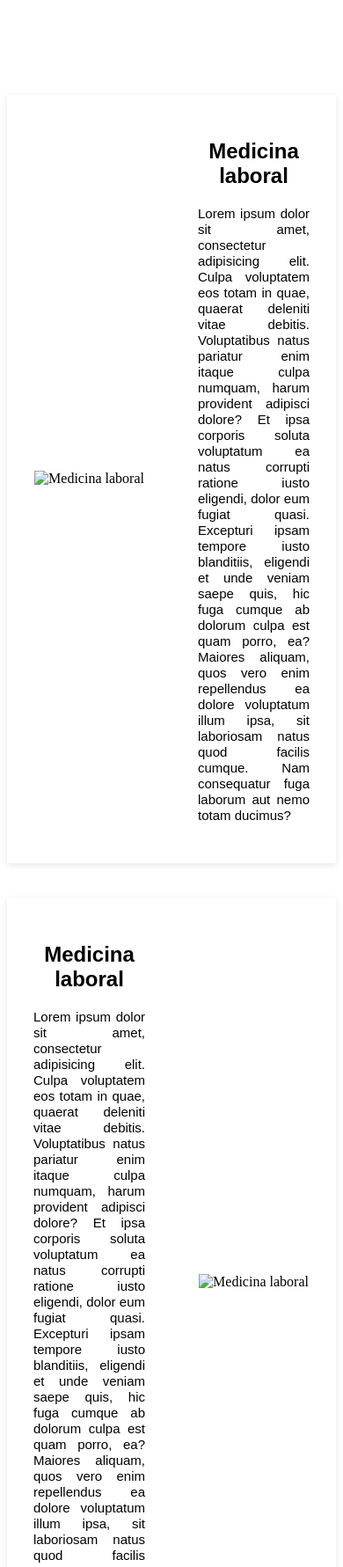
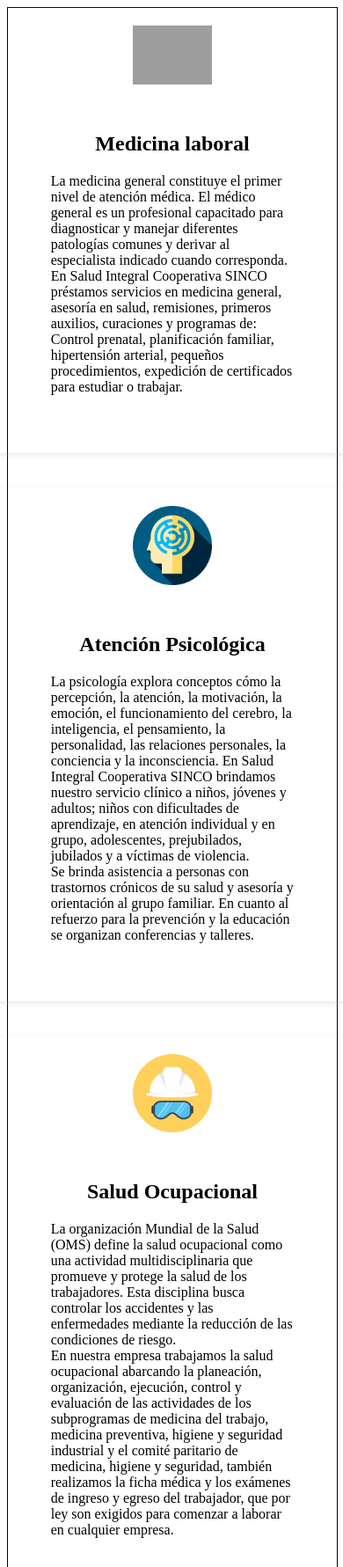
Before and after one commit to boterosalas/sinco, a plain HTML site: page index.html in a window 390 px wide. Shown: the top 1781 px of the page at 88% size. Drawn offline with Linux system fonts and the light colour scheme; grey boxes are pictures that could not be loaded.

```diff
--- a/index.html
+++ b/index.html
@@ -1,94 +1,130 @@
 <!DOCTYPE html>
 <html lang="en">
+
 <head>
     <meta charset="UTF-8">
+    <meta name="viewport" content="width=device-width, user-scalable=no, initial-scale=1.0, maximum-scale=1.0, minimum-scale=1.0">
     <title>Sinco</title>
 </head>
+
 <body>
-    <div style="width:100%;min-height:100vh;display:flex;justify-content:center;align-items:center;flex-direction:column;padding-top:100px;padding-bottom:100px;">
-        <div class="service-container" style="width:100%;max-width:920px;justify-content:center;align-items:center;display:flex;box-shadow: 0px 2px 7px 0px rgba(168,168,168,0.29);">
-            <div class="service-img" style="width:50%;text-align:center;">
-                <img src="img/lab.png" width="300" alt="Medicina laboral">
+    <style>
+        @media (max-width:900px) {
+            .service-container {
+                flex-direction: column;
+            }
+
+            .service-description {
+                width: 90% !important;
+                order: 2;
+            }
+
+            .service-img {
+                order: 1;
+            }
+            .service-description p{
+                text-align: left !important;
+            }
+        }
+        .service-img img {
+            width: 80%;
+            max-width: 260px;
+        }
+
+    </style>
+    <div style="width:100%;display:flex;justify-content:center;align-items:center;flex-direction:column;margin-bottom:30px;max-width:1100px;border:1px solid;margin:auto;">
+        <div class="service-container" style="width:100%;justify-content:center;align-items:center;display:flex;box-shadow: 0px 2px 7px 0px rgba(168,168,168,0.29);padding:20px;">
+            <div class="service-img" style="width:30%;text-align:center;">
+                <img src="https://boterosalas.github.io/sinco/img/medicina.png" alt="Medicina laboral">
             </div>
-            <div class="service-description" style="width:50%;">
-               <h2 style="padding:30px;padding-bottom:0px;font-family:sans-serif;text-align:center;">
+            <div class="service-description" style="width:70%;">
+                <h2 style="padding:30px;padding-bottom:0px;text-align:center;font-weight:bold;">
                     Medicina laboral
                 </h2>
-                <p style="font-family:sans-serif;font-size:15px;line-height:18px;padding:30px;padding-top:0px;text-align:justify;">
-                    Lorem ipsum dolor sit amet, consectetur adipisicing elit. Culpa voluptatem eos totam in quae, quaerat deleniti vitae debitis. Voluptatibus natus pariatur enim itaque culpa numquam, harum provident adipisci dolore? Et ipsa corporis soluta voluptatum ea natus corrupti ratione iusto eligendi, dolor eum fugiat quasi. Excepturi ipsam tempore iusto blanditiis, eligendi et unde veniam saepe quis, hic fuga cumque ab dolorum culpa est quam porro, ea? Maiores aliquam, quos vero enim repellendus ea dolore voluptatum illum ipsa, sit laboriosam natus quod facilis cumque. Nam consequatur fuga laborum aut nemo totam ducimus?
+                <p style="font-size:16px;line-height:18px;padding:30px;padding-top:0px;text-align:justify;">
+                    La medicina general constituye el primer nivel de atención médica. El médico general es un profesional capacitado para diagnosticar y manejar diferentes patologías comunes y derivar al especialista indicado cuando corresponda.<br>En Salud Integral Cooperativa SINCO préstamos servicios en medicina general, asesoría en salud, remisiones, primeros auxilios, curaciones y programas de: Control prenatal, planificación familiar, hipertensión arterial, pequeños procedimientos, expedición de certificados para estudiar o trabajar.
                 </p>
             </div>
         </div>
         <div style="margin-top:20px;margin-bottom:20px;"></div>
-        <div class="service-container" style="width:100%;max-width:920px;justify-content:center;align-items:center;display:flex;box-shadow: 0px 2px 7px 0px rgba(168,168,168,0.29);">
-           <div class="service-description" style="width:50%;">
-               <h2 style="padding:30px;padding-bottom:0px;font-family:sans-serif;text-align:center;">
-                   Medicina laboral
+        <div class="service-container" style="width:100%;justify-content:center;align-items:center;display:flex;box-shadow: 0px 2px 7px 0px rgba(168,168,168,0.29);padding:20px;">
+            <div class="service-description" style="width:70%;">
+                <h2 style="padding:30px;padding-bottom:0px;text-align:center;font-weight:bold;">
+                    Atención Psicológica
                 </h2>
-                <p style="font-family:sans-serif;font-size:15px;line-height:18px;padding:30px;padding-top:0px;text-align:justify;">
-                    Lorem ipsum dolor sit amet, consectetur adipisicing elit. Culpa voluptatem eos totam in quae, quaerat deleniti vitae debitis. Voluptatibus natus pariatur enim itaque culpa numquam, harum provident adipisci dolore? Et ipsa corporis soluta voluptatum ea natus corrupti ratione iusto eligendi, dolor eum fugiat quasi. Excepturi ipsam tempore iusto blanditiis, eligendi et unde veniam saepe quis, hic fuga cumque ab dolorum culpa est quam porro, ea? Maiores aliquam, quos vero enim repellendus ea dolore voluptatum illum ipsa, sit laboriosam natus quod facilis cumque. Nam consequatur fuga laborum aut nemo totam ducimus?
+                <p style="font-size:16px;line-height:18px;padding:30px;padding-top:0px;text-align:justify;">
+                    La psicología explora conceptos cómo la percepción, la atención, la motivación, la emoción, el funcionamiento del cerebro, la inteligencia, el pensamiento, la personalidad, las relaciones personales, la conciencia y la inconsciencia. En Salud Integral Cooperativa SINCO brindamos nuestro servicio clínico a niños, jóvenes y adultos; niños con dificultades de aprendizaje, en atención individual y en grupo, adolescentes, prejubilados, jubilados y a víctimas de violencia.<br>Se brinda asistencia a personas con trastornos crónicos de su salud y asesoría y orientación al grupo familiar. En cuanto al refuerzo para la prevención y la educación se organizan conferencias y talleres.
                 </p>
             </div>
-            <div class="service-img" style="width:50%;text-align:center;">
-                <img src="img/lab.png" width="300" alt="Medicina laboral">
+            <div class="service-img" style="width:30%;text-align:center;">
+                <img src="https://boterosalas.github.io/sinco/img/psicologia.png" alt="Medicina laboral">
             </div>
         </div>
         <div style="margin-top:20px;margin-bottom:20px;"></div>
-        <div class="service-container" style="width:100%;max-width:920px;justify-content:center;align-items:center;display:flex;box-shadow: 0px 2px 7px 0px rgba(168,168,168,0.29);">
-            <div class="service-img" style="width:50%;text-align:center;">
-                <img src="img/lab.png" width="300" alt="Medicina laboral">
+        <div class="service-container" style="width:100%;justify-content:center;align-items:center;display:flex;box-shadow: 0px 2px 7px 0px rgba(168,168,168,0.29);padding:20px;">
+            <div class="service-img" style="width:30%;text-align:center;">
+                <img src="https://boterosalas.github.io/sinco/img/salud-ocupacional.png" width="260" alt="Medicina laboral">
             </div>
-            <div class="service-description" style="width:50%;">
-               <h2 style="padding:30px;padding-bottom:0px;font-family:sans-serif;text-align:center;">
-                   Medicina laboral
+            <div class="service-description" style="width:70%;">
+                <h2 style="padding:30px;padding-bottom:0px;text-align:center;font-weight:bold;">
+                    Salud Ocupacional
                 </h2>
-                <p style="font-family:sans-serif;font-size:15px;line-height:18px;padding:30px;padding-top:0px;text-align:justify;">
-                    Lorem ipsum dolor sit amet, consectetur adipisicing elit. Culpa voluptatem eos totam in quae, quaerat deleniti vitae debitis. Voluptatibus natus pariatur enim itaque culpa numquam, harum provident adipisci dolore? Et ipsa corporis soluta voluptatum ea natus corrupti ratione iusto eligendi, dolor eum fugiat quasi. Excepturi ipsam tempore iusto blanditiis, eligendi et unde veniam saepe quis, hic fuga cumque ab dolorum culpa est quam porro, ea? Maiores aliquam, quos vero enim repellendus ea dolore voluptatum illum ipsa, sit laboriosam natus quod facilis cumque. Nam consequatur fuga laborum aut nemo totam ducimus?
+                <p style="font-size:16px;line-height:18px;padding:30px;padding-top:0px;text-align:justify;">
+                    La organización Mundial de la Salud (OMS) define la salud ocupacional como una actividad multidisciplinaria que promueve y protege la salud de los trabajadores. Esta disciplina busca controlar los accidentes y las enfermedades mediante la reducción de las condiciones de riesgo.<br>En nuestra empresa trabajamos la salud ocupacional abarcando la planeación, organización, ejecución, control y evaluación de las actividades de los subprogramas de medicina del trabajo, medicina preventiva, higiene y seguridad industrial y el comité paritario de medicina, higiene y seguridad, también realizamos la ficha médica y los exámenes de ingreso y egreso del trabajador, que por ley son exigidos para comenzar a laborar en cualquier empresa.
                 </p>
             </div>
         </div>
         <div style="margin-top:20px;margin-bottom:20px;"></div>
-        <div class="service-container" style="width:100%;max-width:920px;justify-content:center;align-items:center;display:flex;box-shadow: 0px 2px 7px 0px rgba(168,168,168,0.29);">
-           <div class="service-description" style="width:50%;">
-               <h2 style="padding:30px;padding-bottom:0px;font-family:sans-serif;text-align:center;">
-                   Medicina laboral
+        <div class="service-container" style="width:100%;justify-content:center;align-items:center;display:flex;box-shadow: 0px 2px 7px 0px rgba(168,168,168,0.29);padding:20px;">
+            <div class="service-description" style="width:70%;">
+                <h2 style="padding:30px;padding-bottom:0px;text-align:center;font-weight:bold;">
+                    Odontología
                 </h2>
-                <p style="font-family:sans-serif;font-size:15px;line-height:18px;padding:30px;padding-top:0px;text-align:justify;">
-                    Lorem ipsum dolor sit amet, consectetur adipisicing elit. Culpa voluptatem eos totam in quae, quaerat deleniti vitae debitis. Voluptatibus natus pariatur enim itaque culpa numquam, harum provident adipisci dolore? Et ipsa corporis soluta voluptatum ea natus corrupti ratione iusto eligendi, dolor eum fugiat quasi. Excepturi ipsam tempore iusto blanditiis, eligendi et unde veniam saepe quis, hic fuga cumque ab dolorum culpa est quam porro, ea? Maiores aliquam, quos vero enim repellendus ea dolore voluptatum illum ipsa, sit laboriosam natus quod facilis cumque. Nam consequatur fuga laborum aut nemo totam ducimus?
+                <p style="font-size:16px;line-height:18px;padding:30px;padding-top:0px;text-align:justify;">
+                    La odontología o estomatología es una de las ciencias de la salud que se encarga de diagnóstico, tratamiento y prevención de las enfermedades en dientes, el periodonto, la articulación temporomandibular y el sistema neuromuscular; y todas las estructuras de la cavidad oral como la lengua, el paladar, la mucosa oral, las glándulas salivales y otras estructuras anatómicas implicadas como los labios, las amígdalas, y la orofaringe. En Salud Integral Cooperativa SINCO desarrollamos programas básicos de educación, prevención y curación, para resolver de una manera integral los problemas de salud oral.<br>Estas actividades comienzan con una consulta general, que puede derivarse hacia: Urgencias odontológicas, operatoria dental, Endodoncia, Periodoncia, ortodoncia, prótesis fijas y removibles, cirugías orales, prótesis totales y rayos X.
                 </p>
             </div>
-            <div class="service-img" style="width:50%;text-align:center;">
-                <img src="img/lab.png" width="300" alt="Medicina laboral">
+            <div class="service-img" style="width:30%;text-align:center;">
+                <img src="https://boterosalas.github.io/sinco/img/odontologia.png" alt="Medicina laboral">
             </div>
         </div>
         <div style="margin-top:20px;margin-bottom:20px;"></div>
-        <div class="service-container" style="width:100%;max-width:920px;justify-content:center;align-items:center;display:flex;box-shadow: 0px 2px 7px 0px rgba(168,168,168,0.29);">
-            <div class="service-img" style="width:50%;text-align:center;">
-                <img src="img/lab.png" width="300" alt="Medicina laboral">
+        <div class="service-container" style="width:100%;justify-content:center;align-items:center;display:flex;box-shadow: 0px 2px 7px 0px rgba(168,168,168,0.29);padding:20px;">
+            <div class="service-img" style="width:30%;text-align:center;">
+                <img src="https://boterosalas.github.io/sinco/img/laboratorio-clinico.png" alt="Medicina laboral">
             </div>
-            <div class="service-description" style="width:50%;">
-               <h2 style="padding:30px;padding-bottom:0px;font-family:sans-serif;text-align:center;">
-                   Medicina laboral
+            <div class="service-description" style="width:70%;">
+                <h2 style="padding:30px;padding-bottom:0px;text-align:center;font-weight:bold;">
+                    Laboratorio Clínico
                 </h2>
-                <p style="font-family:sans-serif;font-size:15px;line-height:18px;padding:30px;padding-top:0px;text-align:justify;">
-                    Lorem ipsum dolor sit amet, consectetur adipisicing elit. Culpa voluptatem eos totam in quae, quaerat deleniti vitae debitis. Voluptatibus natus pariatur enim itaque culpa numquam, harum provident adipisci dolore? Et ipsa corporis soluta voluptatum ea natus corrupti ratione iusto eligendi, dolor eum fugiat quasi. Excepturi ipsam tempore iusto blanditiis, eligendi et unde veniam saepe quis, hic fuga cumque ab dolorum culpa est quam porro, ea? Maiores aliquam, quos vero enim repellendus ea dolore voluptatum illum ipsa, sit laboriosam natus quod facilis cumque. Nam consequatur fuga laborum aut nemo totam ducimus?
+                <p style="font-size:16px;line-height:18px;padding:30px;padding-top:0px;text-align:justify;">
+                    En este servicio ofrecemos todo tipo de exámenes de laboratorio, participando también del concepto integral de salud a través de actividades educativas que brindan información al usuario sobre los hallazgos en la pruebas de laboratorio.Por medio del laboratorio clínico se diagnostican diferentes patologías y además se realizan estudios para establecer el tipo de tratamiento que se debe administrar al paciente, al igual que el seguimiento del mismo.<br>Se analizan muestras biológicas humanas que contribuyen al estudio, prevención, diagnóstico y tratamiento de las enfermedades. También se conoce como laboratorio de patología clínica y utiliza las metodologías de diversas disciplinas como la bioquímica, hematología, inmunología y microbiología. En el laboratorio clínico se obtiene y se estudian muestras biológicas diversas como sangre orina, heces, líquido sinovial, líquido cefalorraquídeo, exudados faringes y vaginales, entre otros tipos de muestras.
                 </p>
             </div>
         </div>
         <div style="margin-top:20px;margin-bottom:20px;"></div>
-        <div class="service-container" style="width:100%;max-width:920px;justify-content:center;align-items:center;display:flex;box-shadow: 0px 2px 7px 0px rgba(168,168,168,0.29);">
-           <div class="service-description" style="width:50%;">
-               <h2 style="padding:30px;padding-bottom:0px;font-family:sans-serif;text-align:center;">
-                   Medicina laboral
+        <div class="service-container" style="width:100%;justify-content:center;align-items:center;display:flex;box-shadow: 0px 2px 7px 0px rgba(168,168,168,0.29);padding:20px;">
+            <div class="service-description" style="width:70%;">
+                <h2 style="padding:30px;padding-bottom:0px;text-align:center;font-weight:bold;">
+                    Nutrición y Dietética
                 </h2>
-                <p style="font-family:sans-serif;font-size:15px;line-height:18px;padding:30px;padding-top:0px;text-align:justify;">
-                    Lorem ipsum dolor sit amet, consectetur adipisicing elit. Culpa voluptatem eos totam in quae, quaerat deleniti vitae debitis. Voluptatibus natus pariatur enim itaque culpa numquam, harum provident adipisci dolore? Et ipsa corporis soluta voluptatum ea natus corrupti ratione iusto eligendi, dolor eum fugiat quasi. Excepturi ipsam tempore iusto blanditiis, eligendi et unde veniam saepe quis, hic fuga cumque ab dolorum culpa est quam porro, ea? Maiores aliquam, quos vero enim repellendus ea dolore voluptatum illum ipsa, sit laboriosam natus quod facilis cumque. Nam consequatur fuga laborum aut nemo totam ducimus?
+                <p style="font-size:16px;line-height:18px;padding:30px;padding-top:0px;text-align:justify;">
+                    Lleva a cabo consultorías nutricional privada, detectando el origen del trastorno nutricional a partir del análisis de la ingesta, atendiendo indicadores bioquímicos e inmunológicos, como también a problemas de asimilación y posibles deficiencias orgánicas que puedan alterar el proceso digestivo; compara parámetros antropométricos más usuales (peso, talla, perímetros, pliegues grasos, etc.) con los estándares apropiados y entregando aportes nutricionales adecuados a las características del individuo. Se atienden consultas para control prenatal, crecimiento y desarrollo, pacientes con todas las patologías como desnutrición, sobrepeso, obesidad, hipoglicemia o diabetes, etc.
                 </p>
             </div>
-            <div class="service-img" style="width:50%;text-align:center;">
-                <img src="img/lab.png" width="300" alt="Medicina laboral">
+            <div class="service-img" style="width:30%;text-align:center;">
+                <img src="https://boterosalas.github.io/sinco/img/nutricion.png" alt="Medicina laboral">
             </div>
         </div>
     </div>
 </body>
+
 </html>
+
+
+medicina-laboral
+atencion-psicologica
+salud-ocupacional
+odontologia
+laboratorio-clinico
+nutricion
```
Also changed, not shown: 3 other files. Lines whose indentation alone changed are shown as unchanged.
